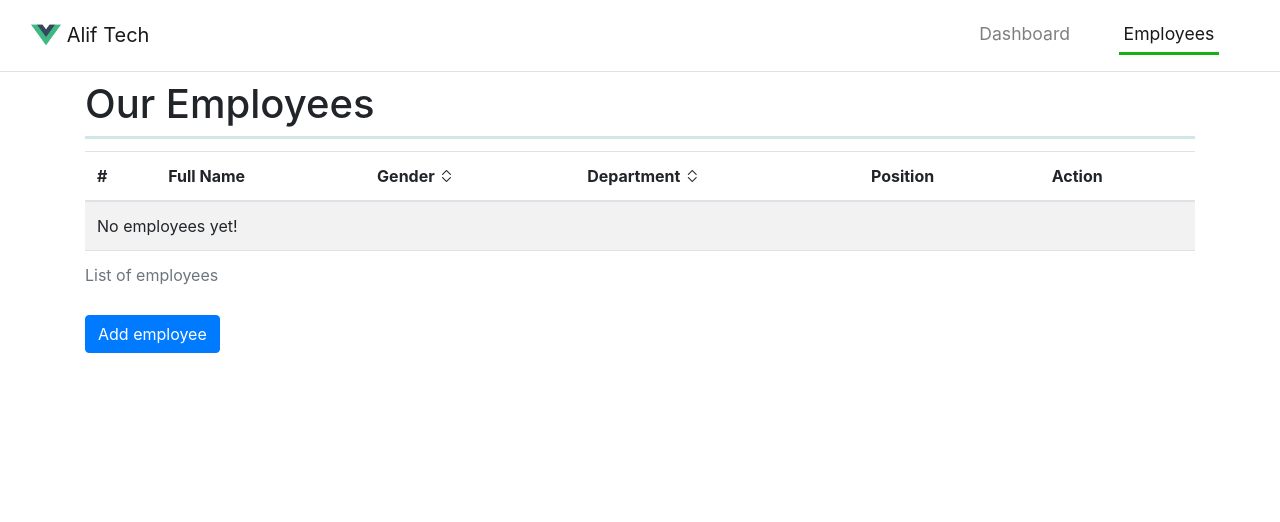
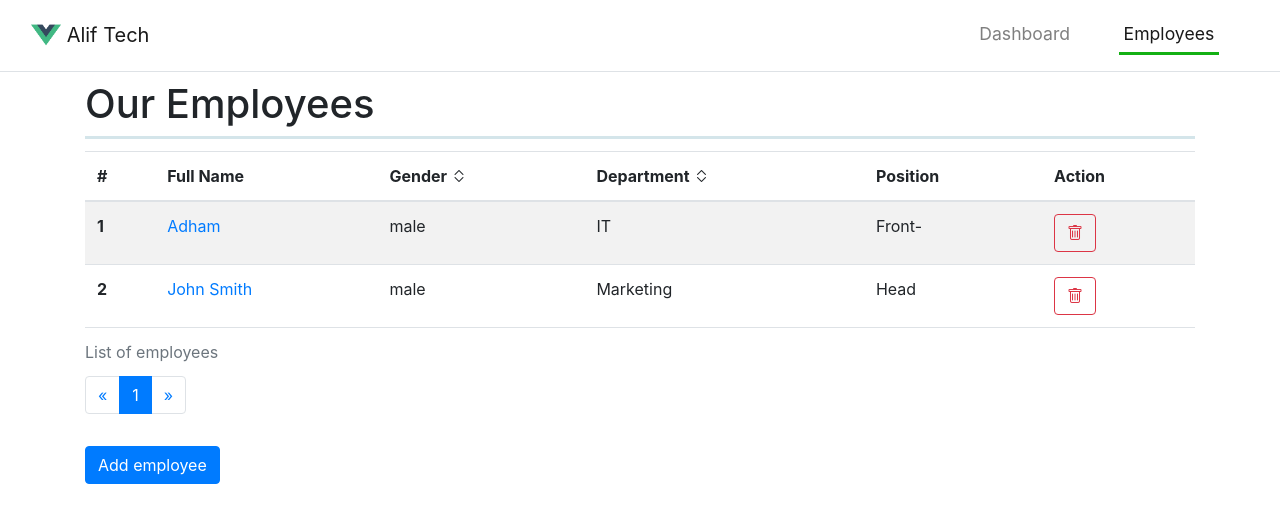
Before and after one commit to Adham-Mamedov/hr-alif-tech, a Vue app: page /employees in a window 1280 px wide. Shown: the top 522 px of the page. Built offline with nearby package versions, Linux system fonts and the light colour scheme; data requests are answered from the project's data file.

Commit message:
Add loadder

```diff
--- a/data/employees.json
+++ b/data/employees.json
@@ -1,3 +1,22 @@
 {
-  "employees": []
+  "employees": [
+    {
+      "name": "Adham",
+      "department": "IT",
+      "position": "Front-",
+      "DoB": "1999-11-11",
+      "gender": "male",
+      "startDate": "Thu Aug 12 2021",
+      "id": 1
+    },
+    {
+      "name": "John Smith",
+      "department": "Marketing",
+      "position": "Head",
+      "DoB": "1999-11-11",
+      "gender": "male",
+      "startDate": "Thu Aug 12 2021",
+      "id": 2
+    }
+  ]
 }
--- a/src/App.vue
+++ b/src/App.vue
@@ -11,7 +11,7 @@ import MainLayout from '@/layouts/MainLayout';
 export default {
   components: {MainLayout},
   async mounted() {
-    this.$store.dispatch('loadEmployees')
+    await this.$store.dispatch('loadEmployees')
   }
 }
 </script>
--- /dev/null
+++ b/src/components/Loader.vue
@@ -0,0 +1,18 @@
+<template>
+  <div class="spinner-border" role="status">
+    <span class="sr-only">Loading...</span>
+  </div>
+</template>
+
+<script>
+export default {
+  name: "Loader"
+}
+</script>
+
+<style scoped>
+  .spinner-border {
+    width: 80px;
+    height: 80px;
+  }
+</style>
--- a/src/views/Employees.vue
+++ b/src/views/Employees.vue
@@ -1,6 +1,7 @@
 <template>
   <h1 class="card-title py-2">Our Employees</h1>
-  <EmployeeList :employees="employees"/>
+  <Loader v-if="loading"/>
+  <EmployeeList v-else :employees="employees"/>
 
   <button @click="modal = true" type="button" class="btn btn-primary mt-3" data-toggle="modal" data-target="#staticBackdrop">
     Add employee
@@ -15,17 +16,23 @@ import Modal from '@/components/Modal';
 import EmployeeList from '@/components/EmployeeList';
 import EmployeeDetails from '@/views/EmployeeDetails';
 import EmployeeForm from '@/components/EmployeeForm';
-import {mapGetters} from 'vuex'
+import Loader from '@/components/Loader';
 export default {
   name: "Employees",
-  components: {EmployeeForm, EmployeeDetails, EmployeeList, Modal},
+  components: {Loader, EmployeeForm, EmployeeDetails, EmployeeList, Modal},
   data() {
     return {
       modal: false,
+      loading: false,
     }
   },
   computed: {
-    ...mapGetters(['employees'])
+    employees() {
+      this.loading = true
+      const data = this.$store.getters.employees
+      this.loading = false
+      return data
+    }
   }
 }
 </script>
```
